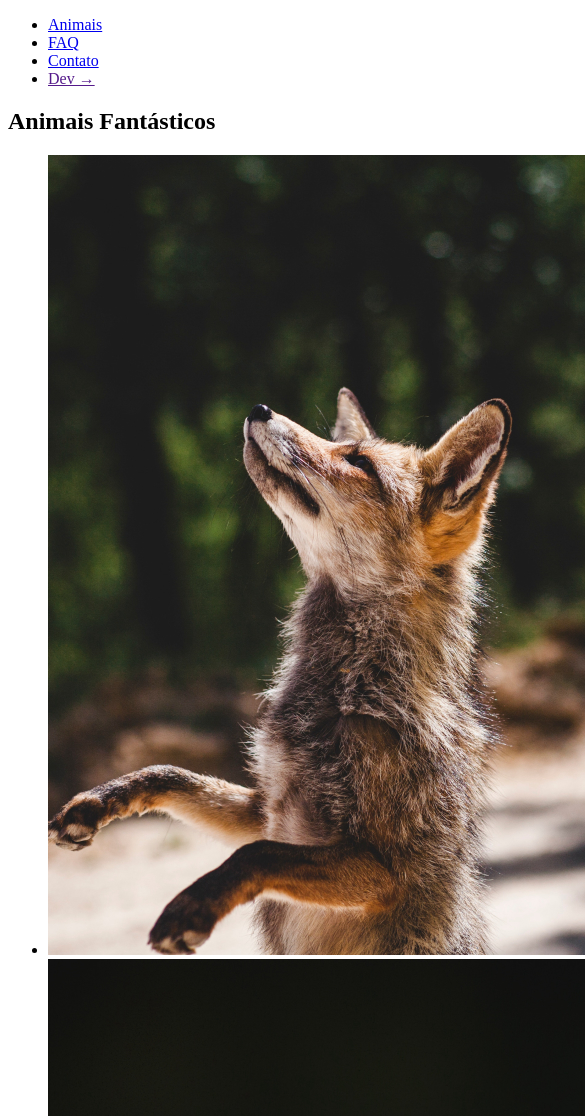
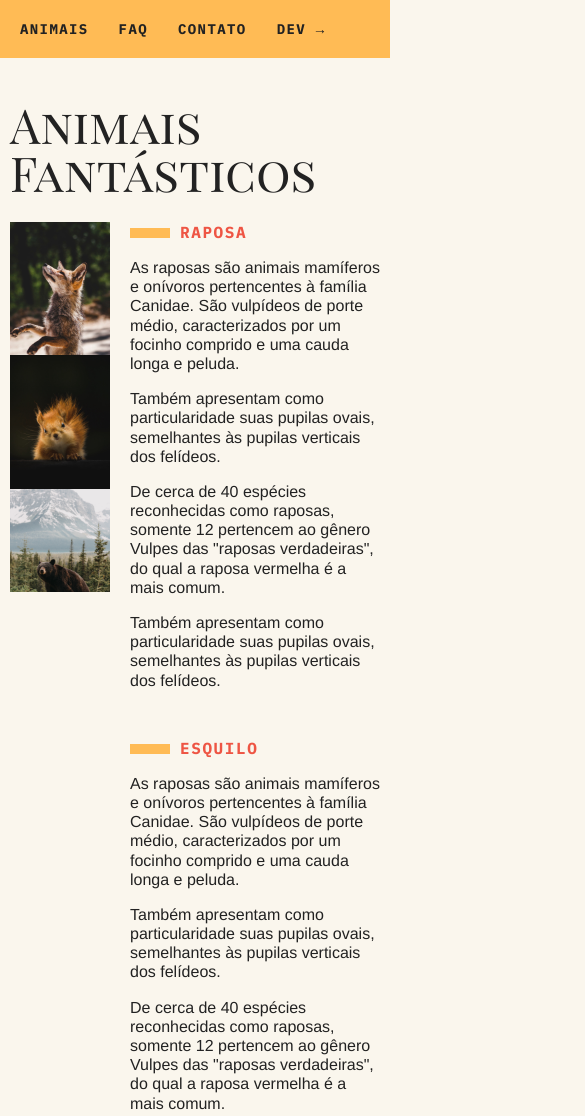
Before and after one commit to Gbrlbrgm/projeto-origamid-animais-fantasticos, a plain HTML site: page index.html in a window 390 px wide. Shown: the top 1116 px of the page, 585 px wide, since content can reach past the window. Drawn offline with Linux system fonts and the light colour scheme; a script that the page names is missing; a web font is replaced by a local one.

Commit message:
Ajustes index.html e estilização geral do site

```diff
--- a/css/style.css
+++ b/css/style.css
@@ -0,0 +1,208 @@
+body, h1, h2, ul, li, p, dd, dt, dl {
+    margin: 0px;
+    padding: 0px;
+}
+
+img {
+    display: block;
+    max-width: 100%;
+}
+
+ul {
+    list-style: none;
+}
+
+body {
+    background: #faf6ed;
+    color: #222;
+    -webkit-font-smoothing: antialiased;
+    display: grid;
+    grid-template-columns: 1fr 120px minmax(300px, 800px) 1fr
+}
+
+.menu {
+    grid-column: 3 / 5;
+    margin-top: 2rem;
+    margin-bottom: 2rem;
+    background: #FB5;
+}
+
+.menu ul {
+    display: flex;
+    flex-wrap: wrap;
+    padding: 10px;
+}
+
+.menu li a {
+    display: block;
+    padding: 10px;
+    margin-right: 10px;
+    color: #222;
+    text-decoration: none;
+    font-family: 'IBM Plex Mono', monospace;
+    font-weight: bold;
+    text-transform: uppercase;
+    font-size: 0.875rem;
+    letter-spacing: .1em;
+}
+
+.grid-section {
+    grid-column: 2 / 4;
+    width: 100%;
+    box-sizing: border-box;
+    padding: 10px;
+    display: grid;
+    grid-template-columns: 100px 300px 1fr;
+    grid-gap: 20px;
+    margin-bottom: 4rem;
+}
+
+.titulo {
+    font-family: 'Playfair Display SC', georgia;
+    font-size: 6rem;
+    line-height: 1;
+    font-weight: normal;
+    margin-bottom: 1rem;
+    grid-column: 1 / 4;
+}
+
+.animais h2 {
+    font-family: 'IBM Plex Mono', monospace;
+    font-size: 1rem;
+    text-transform: uppercase;
+    letter-spacing: .1em;
+    margin-bottom: 1rem;
+    color: #E54;
+}
+
+.animais h2::before {
+    content: '';
+    display: inline-block;
+    width: 40px;
+    height: 10px;
+    margin-right: 10px;
+    background: #FB5;
+}
+
+.animais p {
+    font-family: Helvetica, Arial;
+    line-height: 1.2;
+    margin-bottom: 1rem;
+}
+
+.animais-lista {
+    height: 370px;
+    overflow-y: scroll;
+    grid-column: 2;
+}
+
+.animais-lista::-webkit-scrollbar {
+    width: 18px;
+}
+
+.animais-lista::-webkit-scrollbar-thumb {
+    background: #FB5;
+    border-left: 4px solid #FAF6ED;
+    border-right: 4px solid #FAF6ED;
+}
+
+.animais-lista::-webkit-scrollbar-track {
+    background: #FAF6ED;
+}
+
+.animais-descricao {
+    grid-column: 3;
+}
+
+.animais-descricao section {
+    margin-bottom: 3rem;
+}
+
+.faq-lista {
+    grid-column: 2 / 4;
+}
+
+.faq-lista dt {
+    font-family: 'IBM Plex Mono', monospace;
+    font-weight: bold;
+    margin-top: 2rem;
+    margin-bottom: .5rem;
+    color: #E54;
+}
+
+.faq-lista dt::before {
+    content: '';
+    display: inline-block;
+    width: 20px;
+    height: 10px;
+    margin-right: 10px;
+    background: #FB5;
+}
+
+.faq-lista dd {
+    font-family: Helvetica, Arial;
+    margin-bottom: .5rem;
+    margin-left: 30px;
+}
+
+.mapa {
+    grid-column: 2;
+}
+
+.dados {
+    grid-column: 3;
+}
+
+.dados li {
+    margin-bottom: 1rem;
+    font-family: Helvetica, Arial;
+}
+
+.dados li::before {
+    content: '';
+    display: inline-block;
+    width: 20px;
+    height: 10px;
+    margin-right: 10px;
+    background: #FB5;
+}
+
+.copy {
+    grid-column: 3 / 5;
+    margin-bottom: 2rem;
+    background: #FB5;
+}
+
+.copy p {
+    padding: 20px;
+    font-family: 'IBM Plex Mono', monospace;
+    font-weight: bold;
+}
+
+@media (max-width: 700px) {
+    body {
+        grid-template-columns: 1fr;
+    }
+    .menu, .grid-section, .copy {
+        grid-column: 1;
+    }
+    .grid-section {
+        grid-template-columns: 100px 1fr;
+        grid-gap: 10px;
+    }
+    .animais-lista {
+        grid-column: 1;
+    }
+    .faq-lista, .dados, .mapa {
+        grid-column: 1 / 3;
+    }
+    .grid-section h1 {
+        font-size: 3rem;
+    }
+    .menu {
+        margin-top: 0px;
+    }
+    .copy {
+        margin-bottom: 0px;
+    }
+}
--- a/index.html
+++ b/index.html
@@ -6,6 +6,9 @@
     <meta http-equiv="X-UA-Compatible" content="IE=edge">
     <title>Animais Fantásticos</title>
     <meta name="viewport" content="width=device-width, initial-scale=1.0">
+    <link rel="preconnect" href="https://fonts.googleapis.com">
+    <link rel="preconnect" href="https://fonts.gstatic.com" crossorigin>
+    <link href="https://fonts.googleapis.com/css2?family=IBM+Plex+Mono:ital,wght@0,100;0,200;0,300;0,400;0,500;0,600;0,700;1,100;1,200;1,300;1,400;1,500;1,600;1,700&family=Playfair+Display+SC:ital,wght@0,400;0,700;0,900;1,400;1,700;1,900&family=Playfair+Display:ital,wght@0,400..900;1,400..900&display=swap" rel="stylesheet">
     <link rel="stylesheet" type="text/css" href="css/style.css" />
 </head>
 
@@ -20,7 +23,7 @@
     </nav>
     <section class="grid-section animais" id="animais">
         <h1 class="titulo">Animais Fantásticos</h1>
-        <ul>
+        <ul class="animais-lista">
             <li>
                 <img src="img/imagem1.jpg">
             </li>
@@ -43,58 +46,82 @@
         <div class="animais-descricao">
             <section>
                 <h2>Raposa</h2>
-              <p>As raposas são animais mamíferos e onívoros pertencentes à família Canidae. São vulpídeos de porte médio, caracterizados
+                <p>As raposas são animais mamíferos e onívoros pertencentes à família Canidae. São vulpídeos de porte
+                    médio, caracterizados
                     por um focinho comprido e uma cauda longa e peluda.</p>
-              <p>Também apresentam como particularidade suas pupilas ovais, semelhantes às pupilas verticais dos felídeos.</p>
-              <p>De cerca de 40 espécies reconhecidas como raposas, somente 12 pertencem ao gênero Vulpes das "raposas verdadeiras", do
+                <p>Também apresentam como particularidade suas pupilas ovais, semelhantes às pupilas verticais dos
+                    felídeos.</p>
+                <p>De cerca de 40 espécies reconhecidas como raposas, somente 12 pertencem ao gênero Vulpes das "raposas
+                    verdadeiras", do
                     qual a raposa vermelha é a mais comum.</p>
-              <p>Também apresentam como particularidade suas pupilas ovais, semelhantes às pupilas verticais dos felídeos.</p>
+                <p>Também apresentam como particularidade suas pupilas ovais, semelhantes às pupilas verticais dos
+                    felídeos.</p>
             </section>
 
             <section>
                 <h2>Esquilo</h2>
-              <p>As raposas são animais mamíferos e onívoros pertencentes à família Canidae. São vulpídeos de porte médio, caracterizados
+                <p>As raposas são animais mamíferos e onívoros pertencentes à família Canidae. São vulpídeos de porte
+                    médio, caracterizados
                     por um focinho comprido e uma cauda longa e peluda.</p>
-              <p>Também apresentam como particularidade suas pupilas ovais, semelhantes às pupilas verticais dos felídeos.</p>
-              <p>De cerca de 40 espécies reconhecidas como raposas, somente 12 pertencem ao gênero Vulpes das "raposas verdadeiras", do
+                <p>Também apresentam como particularidade suas pupilas ovais, semelhantes às pupilas verticais dos
+                    felídeos.</p>
+                <p>De cerca de 40 espécies reconhecidas como raposas, somente 12 pertencem ao gênero Vulpes das "raposas
+                    verdadeiras", do
                     qual a raposa vermelha é a mais comum.</p>
-              <p>Também apresentam como particularidade suas pupilas ovais, semelhantes às pupilas verticais dos felídeos.</p>
+                <p>Também apresentam como particularidade suas pupilas ovais, semelhantes às pupilas verticais dos
+                    felídeos.</p>
             </section>
             <section>
                 <h2>Urso</h2>
-              <p>As raposas são animais mamíferos e onívoros pertencentes à família Canidae. São vulpídeos de porte médio, caracterizados
+                <p>As raposas são animais mamíferos e onívoros pertencentes à família Canidae. São vulpídeos de porte
+                    médio, caracterizados
                     por um focinho comprido e uma cauda longa e peluda.</p>
-              <p>Também apresentam como particularidade suas pupilas ovais, semelhantes às pupilas verticais dos felídeos.</p>
-              <p>De cerca de 40 espécies reconhecidas como raposas, somente 12 pertencem ao gênero Vulpes das "raposas verdadeiras", do
+                <p>Também apresentam como particularidade suas pupilas ovais, semelhantes às pupilas verticais dos
+                    felídeos.</p>
+                <p>De cerca de 40 espécies reconhecidas como raposas, somente 12 pertencem ao gênero Vulpes das "raposas
+                    verdadeiras", do
                     qual a raposa vermelha é a mais comum.</p>
-              <p>Também apresentam como particularidade suas pupilas ovais, semelhantes às pupilas verticais dos felídeos.</p>
+                <p>Também apresentam como particularidade suas pupilas ovais, semelhantes às pupilas verticais dos
+                    felídeos.</p>
             </section>
             <section>
                 <h2>Lobo</h2>
-              <p>As raposas são animais mamíferos e onívoros pertencentes à família Canidae. São vulpídeos de porte médio, caracterizados
+                <p>As raposas são animais mamíferos e onívoros pertencentes à família Canidae. São vulpídeos de porte
+                    médio, caracterizados
                     por um focinho comprido e uma cauda longa e peluda.</p>
-              <p>Também apresentam como particularidade suas pupilas ovais, semelhantes às pupilas verticais dos felídeos.</p>
-              <p>De cerca de 40 espécies reconhecidas como raposas, somente 12 pertencem ao gênero Vulpes das "raposas verdadeiras", do
+                <p>Também apresentam como particularidade suas pupilas ovais, semelhantes às pupilas verticais dos
+                    felídeos.</p>
+                <p>De cerca de 40 espécies reconhecidas como raposas, somente 12 pertencem ao gênero Vulpes das "raposas
+                    verdadeiras", do
                     qual a raposa vermelha é a mais comum.</p>
-              <p>Também apresentam como particularidade suas pupilas ovais, semelhantes às pupilas verticais dos felídeos.</p>
+                <p>Também apresentam como particularidade suas pupilas ovais, semelhantes às pupilas verticais dos
+                    felídeos.</p>
             </section>
             <section>
                 <h2>Macaco</h2>
-              <p>As raposas são animais mamíferos e onívoros pertencentes à família Canidae. São vulpídeos de porte médio, caracterizados
+                <p>As raposas são animais mamíferos e onívoros pertencentes à família Canidae. São vulpídeos de porte
+                    médio, caracterizados
                     por um focinho comprido e uma cauda longa e peluda.</p>
-              <p>Também apresentam como particularidade suas pupilas ovais, semelhantes às pupilas verticais dos felídeos.</p>
-              <p>De cerca de 40 espécies reconhecidas como raposas, somente 12 pertencem ao gênero Vulpes das "raposas verdadeiras", do
+                <p>Também apresentam como particularidade suas pupilas ovais, semelhantes às pupilas verticais dos
+                    felídeos.</p>
+                <p>De cerca de 40 espécies reconhecidas como raposas, somente 12 pertencem ao gênero Vulpes das "raposas
+                    verdadeiras", do
                     qual a raposa vermelha é a mais comum.</p>
-              <p>Também apresentam como particularidade suas pupilas ovais, semelhantes às pupilas verticais dos felídeos.</p>
+                <p>Também apresentam como particularidade suas pupilas ovais, semelhantes às pupilas verticais dos
+                    felídeos.</p>
             </section>
             <section>
                 <h2>Leão</h2>
-              <p>As raposas são animais mamíferos e onívoros pertencentes à família Canidae. São vulpídeos de porte médio, caracterizados
+                <p>As raposas são animais mamíferos e onívoros pertencentes à família Canidae. São vulpídeos de porte
+                    médio, caracterizados
                     por um focinho comprido e uma cauda longa e peluda.</p>
-              <p>Também apresentam como particularidade suas pupilas ovais, semelhantes às pupilas verticais dos felídeos.</p>
-              <p>De cerca de 40 espécies reconhecidas como raposas, somente 12 pertencem ao gênero Vulpes das "raposas verdadeiras", do
+                <p>Também apresentam como particularidade suas pupilas ovais, semelhantes às pupilas verticais dos
+                    felídeos.</p>
+                <p>De cerca de 40 espécies reconhecidas como raposas, somente 12 pertencem ao gênero Vulpes das "raposas
+                    verdadeiras", do
                     qual a raposa vermelha é a mais comum.</p>
-              <p>Também apresentam como particularidade suas pupilas ovais, semelhantes às pupilas verticais dos felídeos.</p>
+                <p>Também apresentam como particularidade suas pupilas ovais, semelhantes às pupilas verticais dos
+                    felídeos.</p>
             </section>
         </div>
     </section>
@@ -102,13 +129,17 @@
         <h1 class="titulo">FAQ</h1>
         <dl class="faq-lista">
             <dt>Qual a idade dos animais?</dt>
-          <dd>As raposas são animais mamíferos e onívoros pertencentes à família Canidae. São vulpídeos de porte médio, caracterizados por um focinho comprido e uma cauda longa e peluda.</dd>
+            <dd>As raposas são animais mamíferos e onívoros pertencentes à família Canidae. São vulpídeos de porte
+                médio, caracterizados por um focinho comprido e uma cauda longa e peluda.</dd>
             <dt>Eles são fantásticos?</dt>
-          <dd>Também apresentam como particularidade suas pupilas ovais, semelhantes às pupilas verticais dos felídeos.</dd>
+            <dd>Também apresentam como particularidade suas pupilas ovais, semelhantes às pupilas verticais dos
+                felídeos.</dd>
             <dt>Qual a diferença?</dt>
-          <dd>As raposas são animais mamíferos e onívoros pertencentes à família Canidae. São vulpídeos de porte médio, caracterizados por um focinho comprido e uma cauda longa e peluda.</dd>
+            <dd>As raposas são animais mamíferos e onívoros pertencentes à família Canidae. São vulpídeos de porte
+                médio, caracterizados por um focinho comprido e uma cauda longa e peluda.</dd>
             <dt>Como proteger?</dt>
-          <dd>Também apresentam como particularidade suas pupilas ovais, semelhantes às pupilas verticais dos felídeos.</dd>
+            <dd>Também apresentam como particularidade suas pupilas ovais, semelhantes às pupilas verticais dos
+                felídeos.</dd>
         </dl>
     </section>
     <section class="grid-section contato" id="contato">
```
Lines whose indentation alone changed are shown as unchanged.
